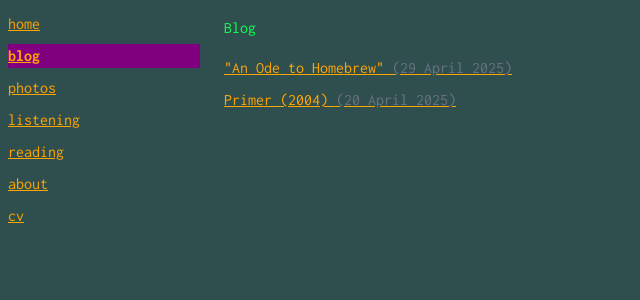
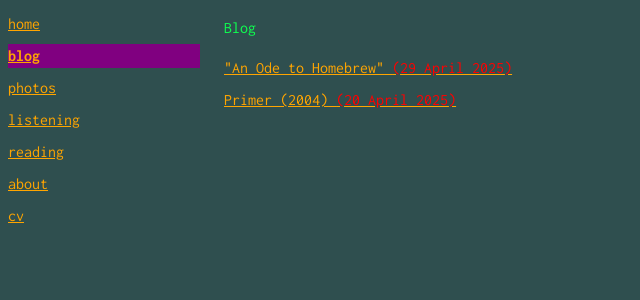
Before and after one commit to williamgturner/website, a Next.js app: page /blog in a window 1280 px wide. Shown: the top 300 px of the page, without its empty margins (0-640 px from the left). Built offline with nearby package versions, Linux system fonts and the light colour scheme.

Commit message:
update blog post date styling

```diff
--- a/src/app/blog/page.tsx
+++ b/src/app/blog/page.tsx
@@ -61,7 +61,7 @@ export default function Blog() {
             >
               {post.title}{" "}
               {post.date && (
-                <span className="text-gray-500">({post.date})</span>
+                <span className="text-[red]">({post.date})</span>
               )}
             </Link>
           </li>
```
